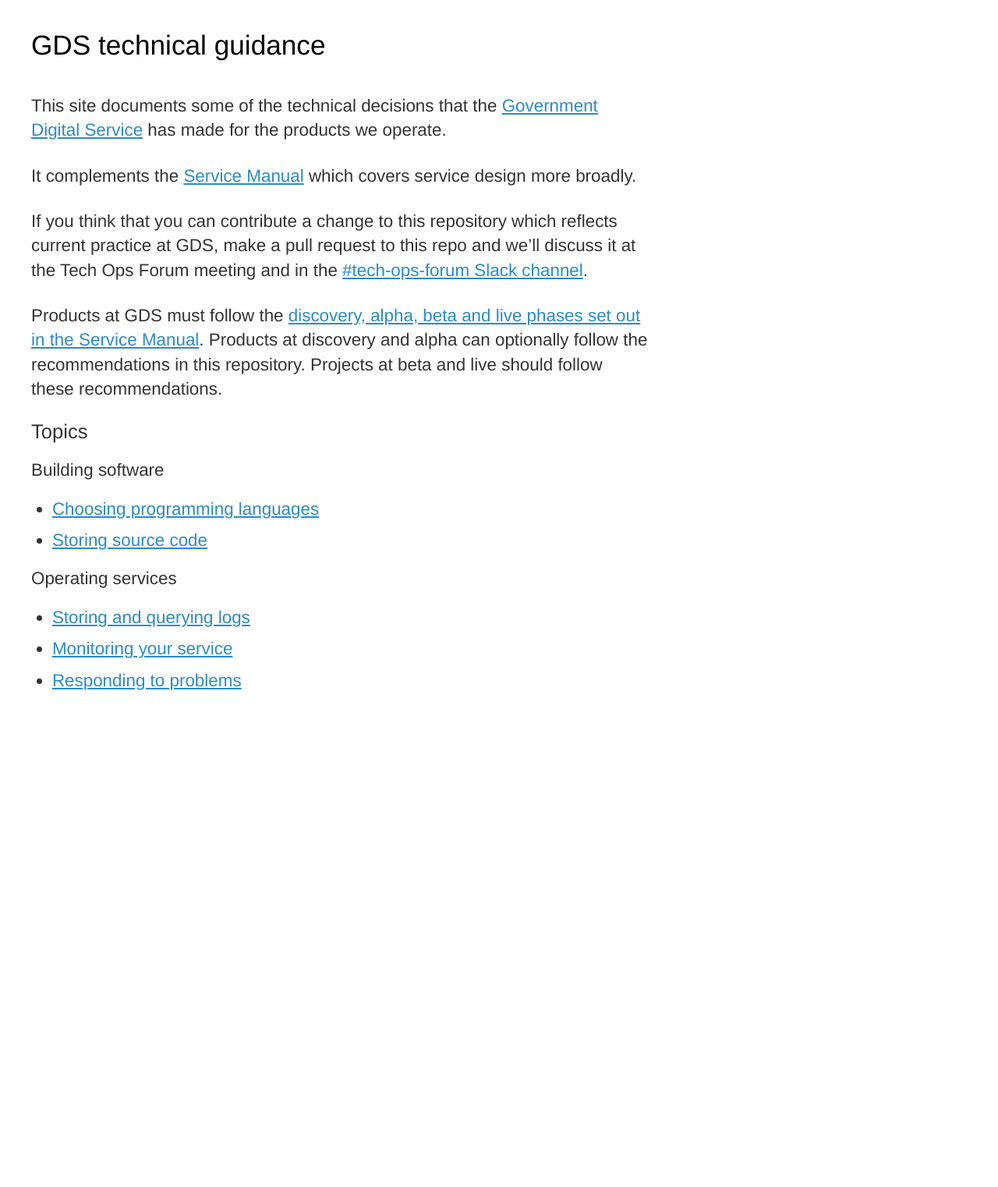
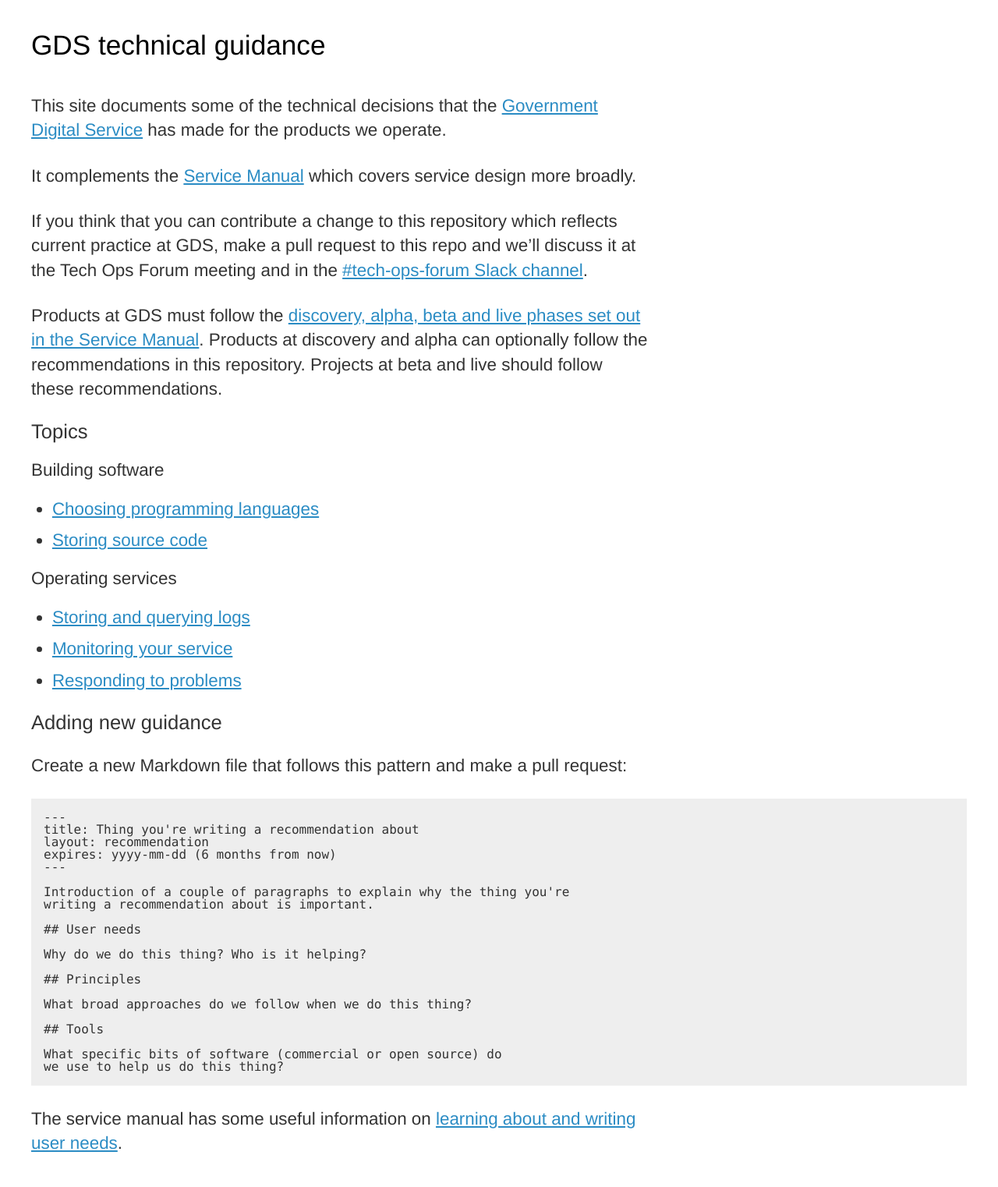
Before and after one commit to alphagov/gds-way, a Jekyll site: the page built from index.md, in a window 1280 px wide. Shown: the whole page at 78% size. Built offline with Jekyll 4.4.1, drawn with Linux system fonts in a browser that asks for light colours; our own code applies the rules of GitHub Pages for plain Markdown files; before the commit the page ends 928 px from its top, so only the background shows below that.

Commit message:
Add recommendation template

````diff
--- a/assets/gds.css
+++ b/assets/gds.css
@@ -108,6 +108,12 @@ ul li {
   margin: 0.4em 1.2em;
 }
 
+pre {
+  background: #eee;
+  font-family: Menlo, monospace;
+  padding: 1em;
+}
+
 .banner {
   background: #eee;
   padding: 1em;
--- a/index.md
+++ b/index.md
@@ -27,3 +27,34 @@ in this repository. Projects at beta and live should follow these recommendation
 - [Storing and querying logs](logging.html)
 - [Monitoring your service](monitoring.html)
 - [Responding to problems](alerting.html)
+
+## Adding new guidance
+
+Create a new Markdown file that follows this pattern and make a pull request:
+
+```markdown
+---
+title: Thing you're writing a recommendation about
+layout: recommendation
+expires: yyyy-mm-dd (6 months from now)
+---
+
+Introduction of a couple of paragraphs to explain why the thing you're
+writing a recommendation about is important.
+
+## User needs
+
+Why do we do this thing? Who is it helping?
+
+## Principles
+
+What broad approaches do we follow when we do this thing?
+
+## Tools
+
+What specific bits of software (commercial or open source) do
+we use to help us do this thing?
+```
+
+The service manual has some useful information on
+[learning about and writing user needs](https://www.gov.uk/service-manual/user-research/start-by-learning-user-needs).
````
